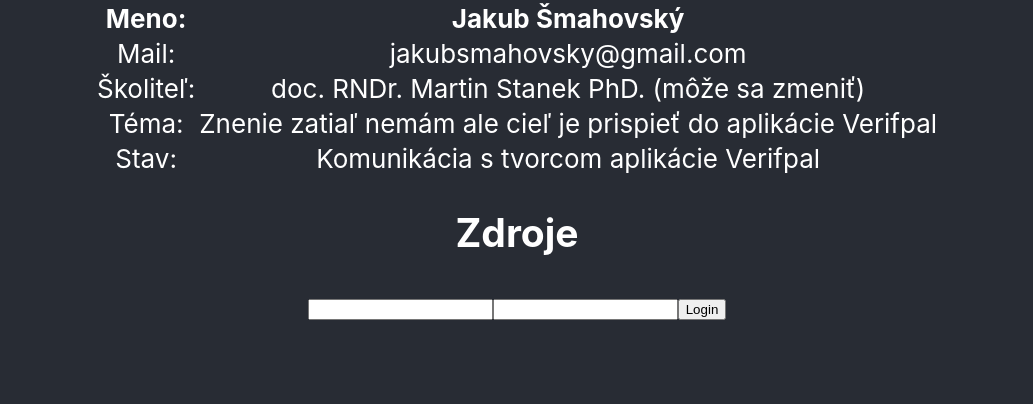
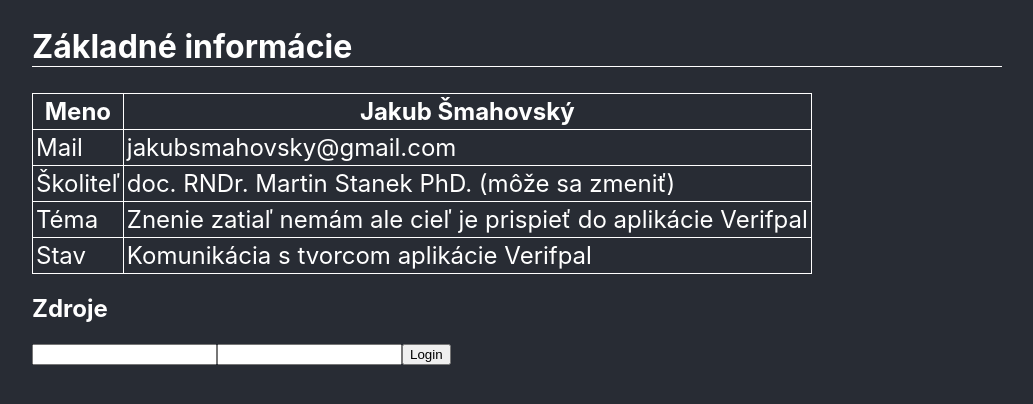
Before and after one commit to JakubSmahovsky/diplomovka, a React (Create React App) app: page / in a window 1280 px wide. Shown: the top 404 px of the page, without its empty margins (123-1156 px from the left). Built offline with nearby package versions, Linux system fonts and the light colour scheme; no server answers.

Commit message:
style head info

```diff
--- a/src/App.css
+++ b/src/App.css
@@ -2,3 +2,8 @@
   background-color: #282c34;
   color: white;
 }
+
+.Title {
+  border-bottom: 1px solid white;
+  font-size: xx-large;
+}
--- a/src/HeadInfo/HeadInfo.css
+++ b/src/HeadInfo/HeadInfo.css
@@ -1,13 +1,10 @@
-.App {
-  background-color: #282c34;
-  text-align: center;
-  color: white;
-  font-size: calc(10px + 2vmin);
+table {
+  border: 1px solid white;
+  border-collapse: collapse;
 }
 
-.HeadInfo {
-  display: flex;
-  flex-direction: column;
-  align-items: center;
-  justify-content: center;
+td, th{
+  border: 1px solid white;
+  font-size: x-large;
+  padding: 3px;
 }
--- a/src/HeadInfo/HeadInfo.js
+++ b/src/HeadInfo/HeadInfo.js
@@ -8,25 +8,26 @@
   render () {
     return (
       <div className="HeadInfo">
+        <h2 className="Title">Základné informácie</h2>
         <table className="Temp_info">
           <tr>
-            <th> Meno: </th>
+            <th> Meno </th>
             <th> Jakub Šmahovský </th>
           </tr>
           <tr>
-            <td> Mail: </td>
+            <td> Mail </td>
             <td> jakubsmahovsky@gmail.com </td>
           </tr>
           <tr>
-            <td> Školiteľ: </td>
+            <td> Školiteľ </td>
             <td> doc. RNDr. Martin Stanek PhD. (môže sa zmeniť) </td>
           </tr>
           <tr>
-            <td> Téma: </td>
+            <td> Téma </td>
             <td> Znenie zatiaľ nemám ale cieľ je prispieť do aplikácie Verifpal</td>
           </tr>
           <tr>
-            <td> Stav: </td>
+            <td> Stav </td>
             <td> Komunikácia s tvorcom aplikácie Verifpal</td>
           </tr>
 
```
